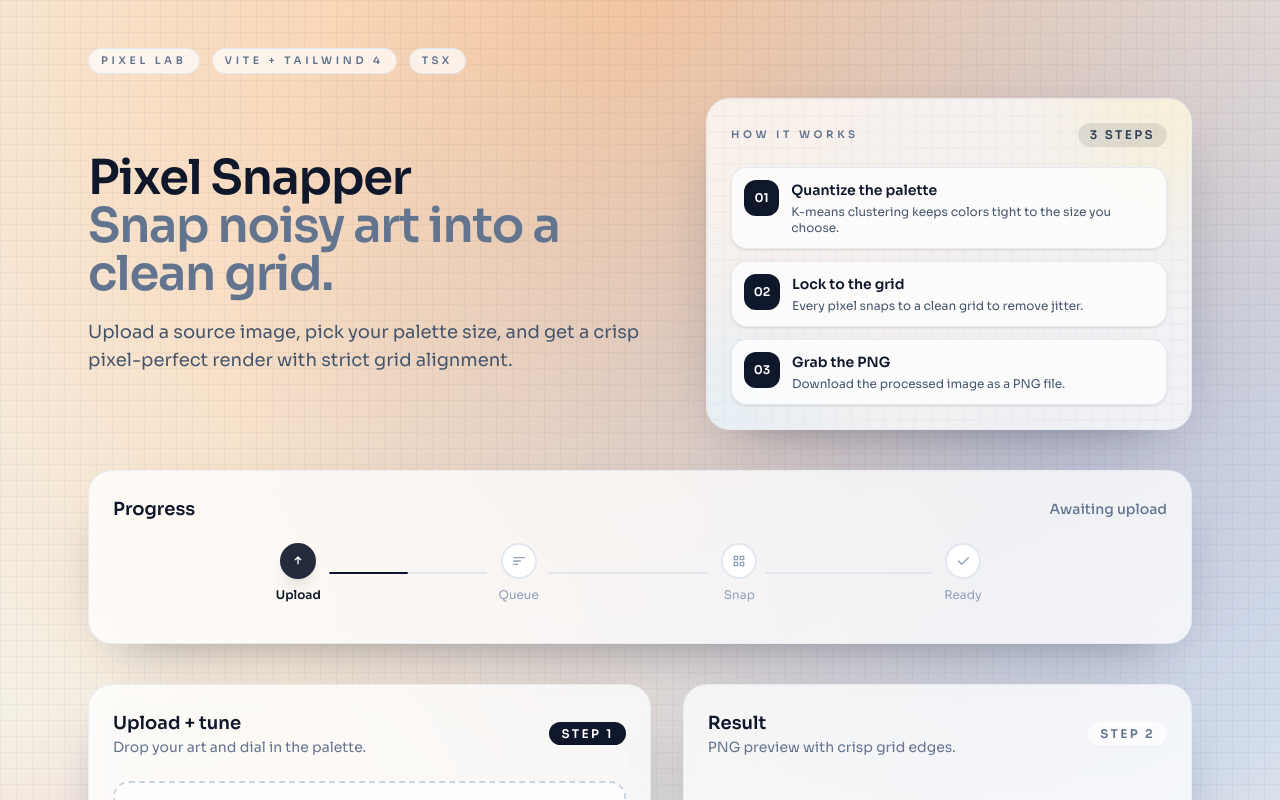
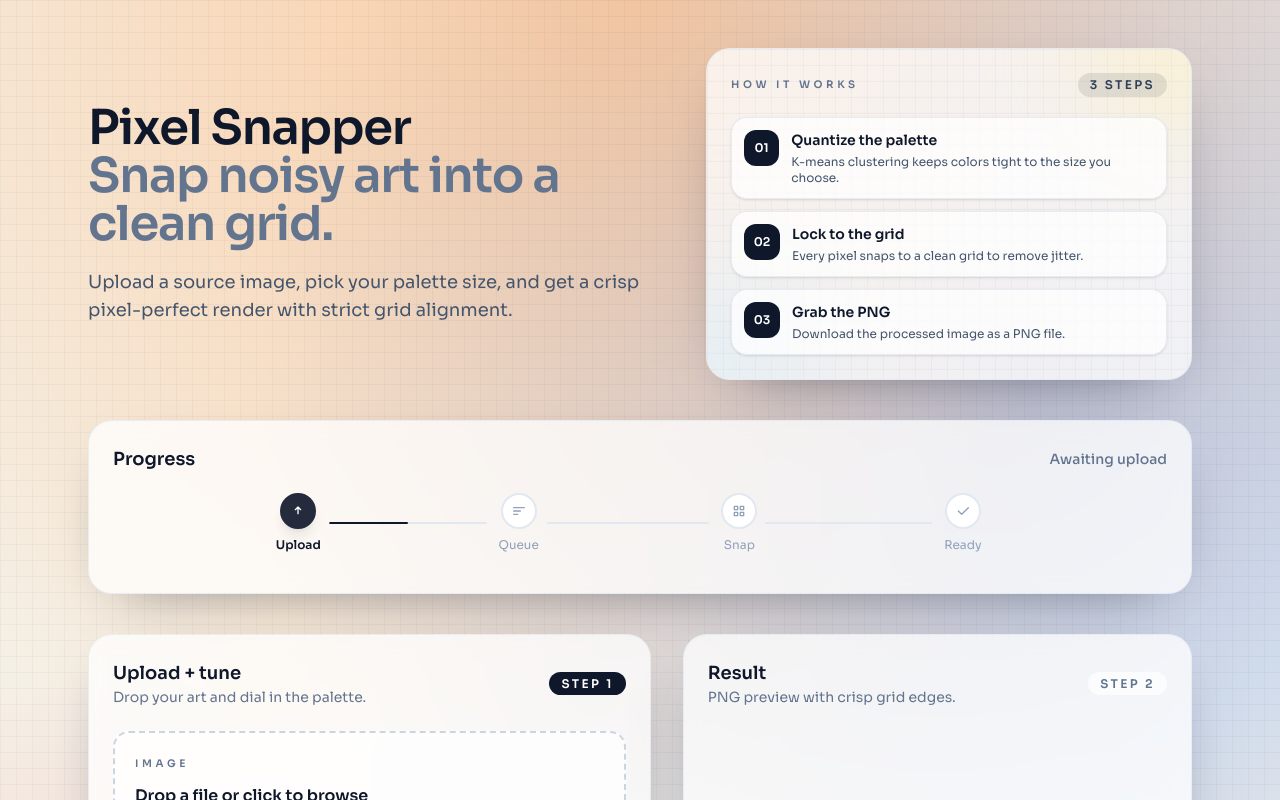
Before and after one commit to dmitrijkiltau/pixel-snapper-ui, a React (Vite) app: page / in a window 1280 px wide. Shown: the top 800 px of the page. Built offline with nearby package versions, Linux system fonts and the light colour scheme.

Commit message:
refactor: simplify HeroHeader component structure by removing unused tags and improving layout

```diff
--- a/src/components/HeroHeader.tsx
+++ b/src/components/HeroHeader.tsx
@@ -1,7 +1,3 @@
-import { TagPill } from "./shared";
-
-const heroTags = ["Pixel Lab", "Vite + Tailwind 4", "TSX"];
-
 const howItWorksSteps = [
   {
     title: "Quantize the palette",
@@ -18,13 +14,7 @@ const howItWorksSteps = [
 ];
 
 const HeroHeader = () => (
-  <header className="flex flex-col gap-6 reveal" style={{ animationDelay: "80ms" }}>
-    <div className="flex flex-wrap items-center gap-3">
-      {heroTags.map((tag) => (
-        <TagPill key={tag} label={tag} />
-      ))}
-    </div>
-    <div className="grid gap-6 items-center lg:grid-cols-[1.1fr_0.9fr]">
+  <header className="grid gap-6 items-center lg:grid-cols-[1.1fr_0.9fr] reveal" style={{ animationDelay: "80ms" }}>
     <div className="flex flex-col gap-5">
       <h1 className="text-4xl font-semibold tracking-tight text-slate-900 dark:text-slate-100 sm:text-5xl">
         Pixel Snapper
@@ -63,7 +53,6 @@ const HeroHeader = () => (
         ))}
       </ol>
     </div>
-    </div>
   </header>
 );
 
```
Lines whose indentation alone changed are shown as unchanged.
